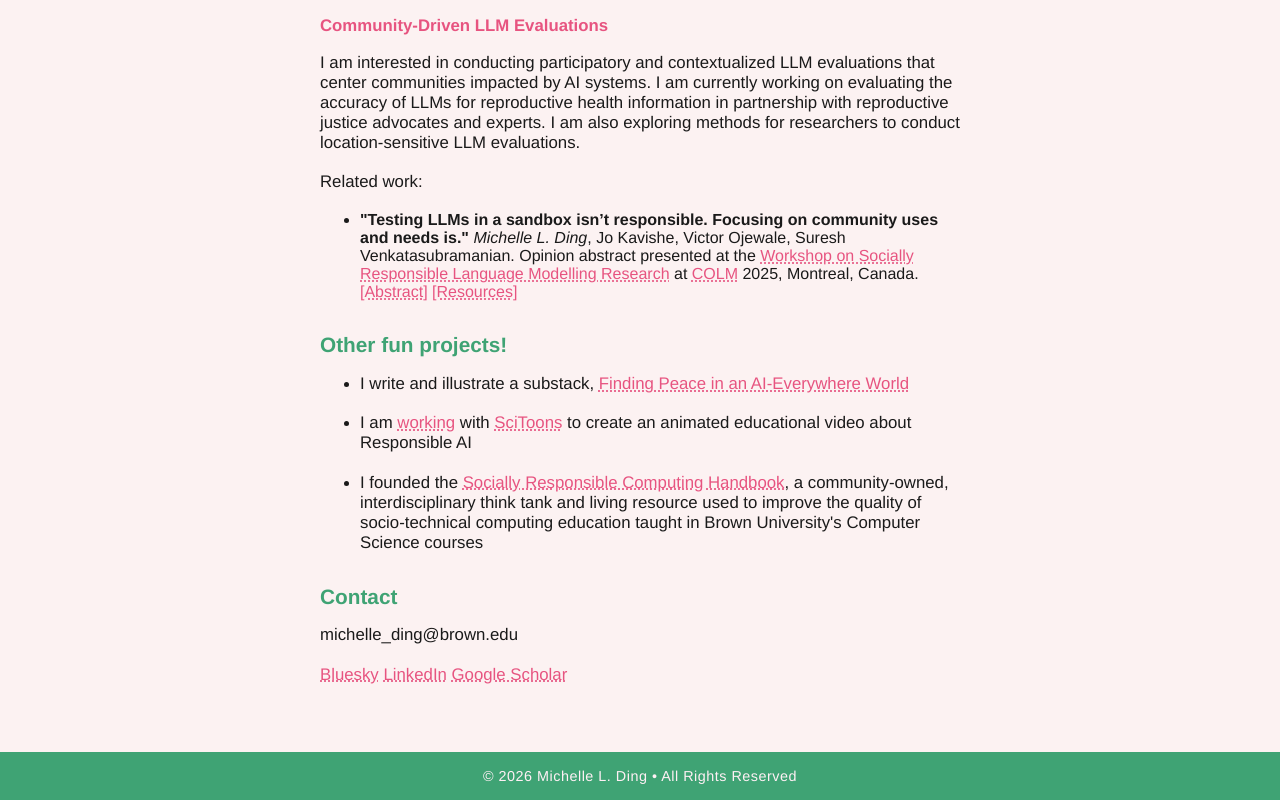
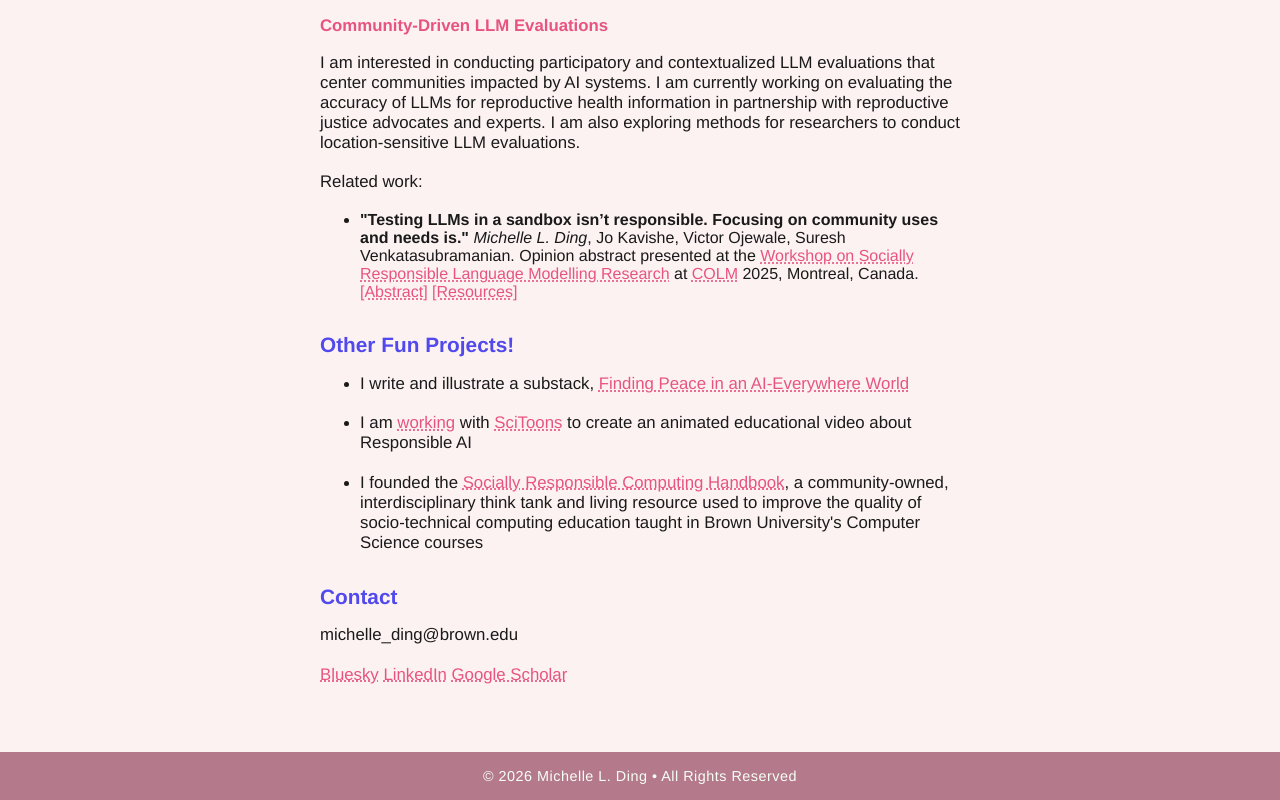
Before and after one commit to michelle-ding/michelle-ding.github.io, a React (Create React App) app: page / in a window 1280 px wide. Shown: the part 1284-2084 px from the top of the page. Built offline with nearby package versions, Linux system fonts and the light colour scheme; a web font is replaced by a local one.

Commit message:
edit colors

```diff
--- a/public/markdown/about.md
+++ b/public/markdown/about.md
@@ -17,7 +17,7 @@ I am interested in conducting participatory and contextualized LLM evaluations t
 Related work:
 - **"Testing LLMs in a sandbox isn’t responsible. Focusing on community uses and needs is."** _Michelle L. Ding_, Jo Kavishe, Victor Ojewale, Suresh Venkatasubramanian. Opinion abstract presented at the [Workshop on Socially Responsible Language Modelling Research](https://solar-colm.github.io/) at [COLM](https://colmweb.org/) 2025, Montreal, Canada. [[Abstract]](https://cntr.brown.edu/news/2025-09-15/responsible-llm-testing) [[Resources]](https://bit.ly/solar-cntr)
 
-## Other fun projects!
+## Other Fun Projects!
 - I write and illustrate a substack, [Finding Peace in an AI-Everywhere World](https://michellelding.substack.com/)
 
 - I am [working](https://cntr.brown.edu/projects/scitoons-ethics-ai) with [SciToons](https://www.youtube.com/@SciToons/videos) to create an animated educational video about Responsible AI
--- a/src/styles/homepage.css
+++ b/src/styles/homepage.css
@@ -2,15 +2,15 @@
   --bg-color: #fcf2f2;
   --text-color: #1a1a1a;
   --primary-color: #e75480;
-  --secondary-color: #3fa374;
+  --secondary-color: #5149eb;
   --link-color: #e75480;
-  --link-hover: #3fa374;
+  --link-hover: #5149eb;
   --blockquote-bg: #f6fff6;
   --blockquote-border: #3fa374;
   --code-bg: #fdf0f5;
   --shadow-color: rgba(0, 0, 0, 0.08);
-  --footer-bg: #3fa374;
-  --footer-text: #fff0f5;
+  --footer-bg: #b47a8b;
+  --footer-text: #f6fff6;
 
   /* Font sizes */
   --font-h1: 2.5rem;
```
